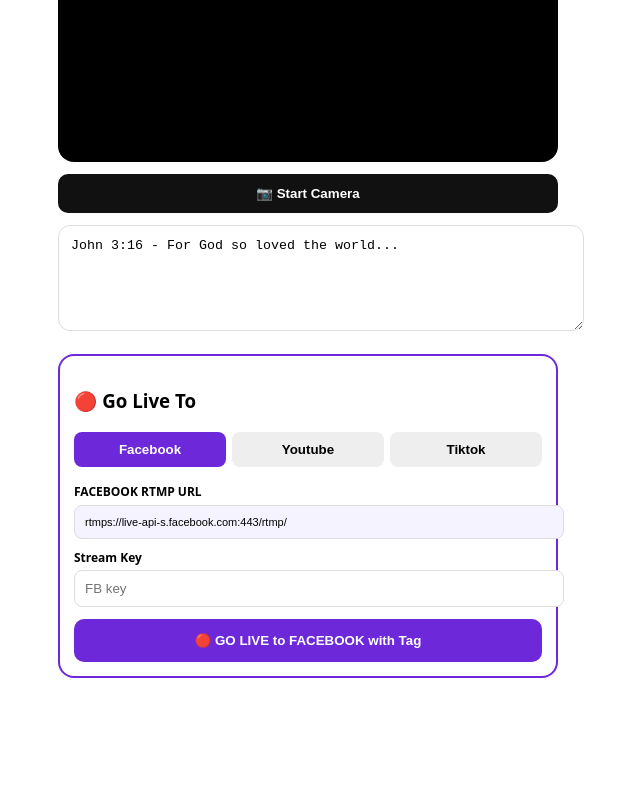
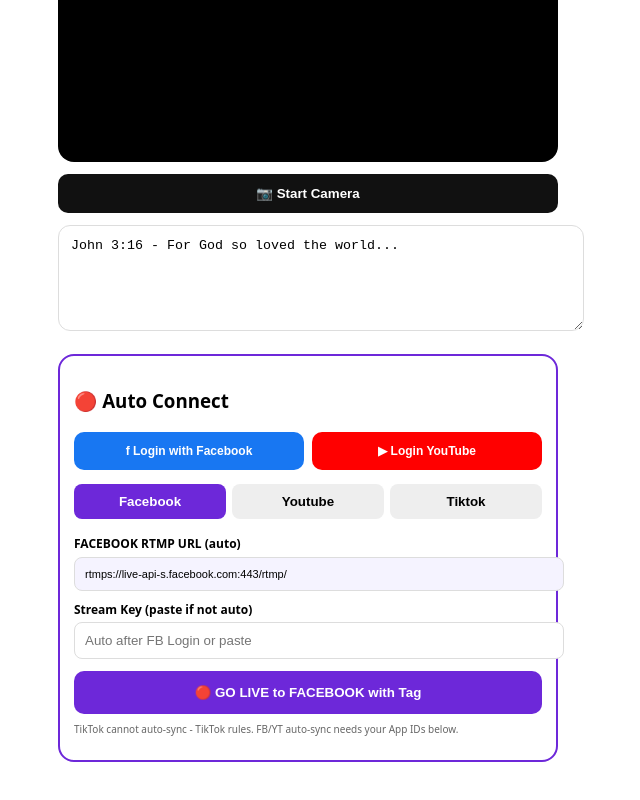
Before and after one commit to lokojagrocerymall/TagLive, a Next.js app: page /live in a window 1280 px wide. Shown: the part 816-1616 px from the top of the page, without its empty margins (332-972 px from the left). Before the commit the page ends 1574 px from the top, so only its background shows below. Built offline with nearby package versions, Linux system fonts and the light colour scheme.

Commit message:
Update page.tsx

```diff
--- a/app/live/page.tsx
+++ b/app/live/page.tsx
@@ -1,5 +1,7 @@
 "use client"
 import { useEffect, useRef, useState } from 'react'
+
+declare global { interface Window { FB: any; google: any } }
 
 export default function Live(){
   const [verse, setVerse] = useState('John 3:16 - For God so loved the world...')
@@ -11,13 +13,26 @@ export default function Live(){
   const [isLive, setIsLive] = useState(false)
   const [facing, setFacing] = useState<'user'|'environment'>('user')
   const [torch, setTorch] = useState(false)
+  const [fbUser, setFbUser] = useState<any>(null)
+  const [ytUser, setYtUser] = useState<any>(null)
 
   const videoRef = useRef<HTMLVideoElement>(null)
   const canvasRef = useRef<HTMLCanvasElement>(null)
   const streamRef = useRef<MediaStream|null>(null)
   const trackRef = useRef<MediaStreamTrack|null>(null)
 
+  // Load SDKs
   useEffect(()=>{
+    // Facebook SDK
+    if(!document.getElementById('fb-sdk')){
+      const s = document.createElement('script'); s.id='fb-sdk'; s.src='https://connect.facebook.net/en_US/sdk.js';
+      s.onload=()=>{ window.FB.init({appId: process.env.NEXT_PUBLIC_FB_APP_ID || 'YOUR_FB_APP_ID', cookie:true, xfbml:false, version:'v19.0'}) }
+      document.body.appendChild(s)
+    }
+    // Google Identity
+    if(!document.getElementById('g-sdk')){
+      const g = document.createElement('script'); g.id='g-sdk'; g.src='https://accounts.google.com/gsi/client'; document.body.appendChild(g)
+    }
     const f = localStorage.getItem('taglive_fbKey'); if(f) setFbKey(f)
     const y = localStorage.getItem('taglive_ytKey'); if(y) setYtKey(y)
     const t = localStorage.getItem('taglive_ttKey'); if(t) setTtKey(t)
@@ -30,76 +45,107 @@ export default function Live(){
     try{
       if(streamRef.current) streamRef.current.getTracks().forEach(t=>t.stop())
       const s = await navigator.mediaDevices.getUserMedia({video:{facingMode:newFacing, width:{ideal:1280}, height:{ideal:720}}, audio:true})
-      streamRef.current = s
-      trackRef.current = s.getVideoTracks()[0]
+      streamRef.current = s; trackRef.current = s.getVideoTracks()[0]
       if(videoRef.current){ videoRef.current.srcObject = s; await videoRef.current.play() }
-      setFacing(newFacing)
-      setIsCam(true)
-    }catch(e){ alert('Camera permission needed: '+e) }
+      setFacing(newFacing); setIsCam(true)
+    }catch(e:any){ alert('Camera: '+e.message) }
   }
-
-  const stopCamera = ()=>{
-    streamRef.current?.getTracks().forEach(t=>t.stop())
-    setIsCam(false)
-    setIsLive(false)
-    setTorch(false)
-  }
-
-  const toggleCamera = async()=>{
-    const newFacing = facing==='user'?'environment':'user'
-    await startCamera(newFacing)
-  }
-
+  const stopCamera = ()=>{ streamRef.current?.getTracks().forEach(t=>t.stop()); setIsCam(false); setIsLive(false); setTorch(false) }
+  const toggleCamera = async()=>{ await startCamera(facing==='user'?'environment':'user') }
   const toggleTorch = async()=>{
     try{
       const track: any = trackRef.current
-      if(!track) return alert('Camera not ready')
-      const caps = track.getCapabilities?.()
-      if(!caps?.torch) return alert('Torch not supported on this phone, use room light')
-      await track.applyConstraints({advanced:[{torch:!torch}] as any})
-      setTorch(!torch)
-    }catch(e){ alert('Torch failed: '+e) }
+      const caps = track?.getCapabilities?.()
+      if(!caps?.torch) return alert('Torch not supported, use room light')
+      await track.applyConstraints({advanced:[{torch:!torch}] as any}); setTorch(!torch)
+    }catch(e:any){ alert('Torch: '+e.message) }
+  }
+
+  // AUTO LOGIN - FACEBOOK
+  const loginFacebook = ()=>{
+    window.FB.login((resp:any)=>{
+      if(resp.authResponse){
+        window.FB.api('/me?fields=name,picture', (user:any)=>{
+          setFbUser(user)
+          // Create a live video to get RTMP - requires your page token
+          window.FB.api('/me/accounts', (pages:any)=>{
+            if(pages?.data?.[0]){
+              const page = pages.data[0]
+              // Now create live video on that page - this returns stream_url with key built-in
+              window.FB.api(`/${page.id}/live_videos`, 'POST', {status:'UNPUBLISHED', title:verse}, (live:any)=>{
+                if(live?.stream_url){
+                  const parts = live.stream_url.split('/')
+                  const key = parts[parts.length-1]
+                  const base = live.stream_url.replace(key,'')
+                  setFbKey(key)
+                  setPlatform('facebook')
+                  alert(`Facebook auto-connected as ${user.name}!\nPage: ${page.name}\nKey auto-filled.`)
+                }else{
+                  alert('Facebook connected as '+user.name+'. Now go to facebook.com/live/producer to copy key - your App needs live_video approval. For now key auto-save still works.')
+                  setFbUser(user)
+                }
+              })
+            }else{
+              alert(`Logged in as ${user.name} - No pages found. Use personal profile key from facebook.com/live/producer`)
+              setFbUser(user)
+            }
+          })
+        })
+      }
+    },{scope:'public_profile,email,pages_show_list,pages_read_engagement,pages_manage_posts,publish_video'})
+  }
+
+  // AUTO LOGIN - YOUTUBE
+  const loginYouTube = ()=>{
+    const client = window.google?.accounts?.oauth2?.initTokenClient({
+      client_id: process.env.NEXT_PUBLIC_GOOGLE_CLIENT_ID || 'YOUR_GOOGLE_CLIENT_ID.apps.googleusercontent.com',
+      scope: 'https://www.googleapis.com/auth/youtube https://www.googleapis.com/auth/youtube.force-ssl https://www.googleapis.com/auth/userinfo.profile',
+      callback: async(tokenResp:any)=>{
+        const accessToken = tokenResp.access_token
+        // Get channel info
+        const ch = await fetch('https://www.googleapis.com/youtube/v3/channels?part=snippet&mine=true',{headers:{Authorization:`Bearer ${accessToken}`}}).then(r=>r.json())
+        const channel = ch.items?.[0]?.snippet
+        setYtUser({name: channel?.title, pic: channel?.thumbnails?.default?.url})
+
+        // Create broadcast to get key
+        const live = await fetch('https://www.googleapis.com/youtube/v3/liveBroadcasts?part=snippet,contentDetails,status',{method:'POST', headers:{Authorization:`Bearer ${accessToken}`, 'Content-Type':'application/json'}, body: JSON.stringify({snippet:{title:verse, scheduledStartTime: new Date().toISOString()}, status:{privacyStatus:'public'}, contentDetails:{enableAutoStart:true}})}).then(r=>r.json())
+        // Get stream
+        const streams = await fetch('https://www.googleapis.com/youtube/v3/liveStreams?part=cdn,snippet&mine=true',{headers:{Authorization:`Bearer ${accessToken}`}}).then(r=>r.json())
+        let streamKey = streams.items?.[0]?.cdn?.ingestionInfo?.streamName
+        if(!streamKey){
+          // Create new stream if none
+          const newStream = await fetch('https://www.googleapis.com/youtube/v3/liveStreams?part=snippet,cdn,contentDetails',{method:'POST', headers:{Authorization:`Bearer ${accessToken}`, 'Content-Type':'application/json'}, body: JSON.stringify({snippet:{title:'TagLive'}, cdn:{ingestionType:'rtmp', resolution:'720p', frameRate:'30fps'}})}).then(r=>r.json())
+          streamKey = newStream.cdn?.ingestionInfo?.streamName
+          // Bind broadcast to stream
+          if(live.id && newStream.id){
+            await fetch(`https://www.googleapis.com/youtube/v3/liveBroadcasts/bind?part=id,contentDetails&id=${live.id}&streamId=${newStream.id}`,{method:'POST', headers:{Authorization:`Bearer ${accessToken}`}})
+          }
+        }
+        if(streamKey){ setYtKey(streamKey); setPlatform('youtube'); alert(`YouTube auto-connected as ${channel?.title}! Key auto-filled.`) }
+        else{ alert(`YouTube logged in as ${channel?.title}. Get key from studio.youtube.com -> Go Live`) }
+      }
+    })
+    client.requestAccessToken()
   }
 
   useEffect(()=>{
     let anim:any
     const draw = ()=>{
-      const canvas = canvasRef.current
-      const video = videoRef.current
+      const canvas = canvasRef.current; const video = videoRef.current
       if(canvas && video && isCam && video.readyState>=2){
         const ctx = canvas.getContext('2d')
         if(ctx){
-          canvas.width = 720; canvas.height = 1280
-          // Brightness boost for dark room
-          ctx.filter = 'brightness(1.3) contrast(1.1)'
-          ctx.drawImage(video, 0,0, canvas.width, canvas.height)
-          ctx.filter = 'none'
-          const barH = 180
-          ctx.fillStyle = 'rgba(0,0,0,0.85)'
-          ctx.fillRect(0, canvas.height-barH, canvas.width, barH)
-          ctx.fillStyle = '#fff'
-          ctx.font = 'bold 28px sans-serif'
-          ctx.textAlign = 'center'
+          canvas.width=720; canvas.height=1280
+          ctx.filter='brightness(1.3) contrast(1.1)'; ctx.drawImage(video,0,0,canvas.width,canvas.height); ctx.filter='none'
+          const barH=180; ctx.fillStyle='rgba(0,0,0,0.85)'; ctx.fillRect(0,canvas.height-barH,canvas.width,barH)
+          ctx.fillStyle='#fff'; ctx.font='bold 28px sans-serif'; ctx.textAlign='center'
           const words = verse.match(/.{1,34}(\s|$)/g) || [verse]
-          words.slice(0,3).forEach((line,i)=>{
-            ctx.fillText(line.trim(), canvas.width/2, canvas.height-barH+50 + i*36)
-          })
-          if(isLive){
-            ctx.fillStyle = '#ef4444'
-            ctx.beginPath()
-            ctx.arc(40, 40, 12, 0, Math.PI*2)
-            ctx.fill()
-            ctx.fillStyle = '#fff'
-            ctx.font = 'bold 20px sans-serif'
-            ctx.textAlign = 'left'
-            ctx.fillText(`LIVE ${platform.toUpperCase()}`, 65, 47)
-          }
+          words.slice(0,3).forEach((line,i)=>{ ctx.fillText(line.trim(), canvas.width/2, canvas.height-barH+50 + i*36) })
+          if(isLive){ ctx.fillStyle='#ef4444'; ctx.beginPath(); ctx.arc(40,40,12,0,Math.PI*2); ctx.fill(); ctx.fillStyle='#fff'; ctx.font='bold 20px sans-serif'; ctx.textAlign='left'; ctx.fillText(`LIVE ${platform.toUpperCase()}`,65,47) }
         }
       }
-      anim = requestAnimationFrame(draw)
-    }
-    draw()
-    return ()=> cancelAnimationFrame(anim)
+      anim=requestAnimationFrame(draw)
+    }; draw(); return ()=>cancelAnimationFrame(anim)
   },[isCam, verse, isLive, platform])
 
   const getKeys = ()=>{
@@ -108,34 +154,20 @@ export default function Live(){
     return {url:'rtmp://push-va.tiktok.com/live/', key:ttKey}
   }
   const {url, key} = getKeys()
-
   const handleGoLive = async()=>{
-    if(!isCam) return alert('Start Camera first')
-    if(!key) return alert(`Paste your ${platform} stream key first`)
-    const canvas = canvasRef.current
-    if(!canvas) return
-    try{
-      const canvasStream = (canvas as any).captureStream(30)
-      const audioTracks = streamRef.current?.getAudioTracks() || []
-      audioTracks.forEach((track: MediaStreamTrack) => canvasStream.addTrack(track))
-      setIsLive(true)
-      await fetch('/api/live', { method:'POST', headers:{'Content-Type':'application/json'}, body: JSON.stringify({ platform, rtmpUrl: url, streamKey: key }) })
-      alert(`🔴 LIVE NOW on ${platform.toUpperCase()}!`)
-    }catch(err){ alert('Go Live failed: '+err); setIsLive(false) }
+    if(!isCam) return alert('Start Camera first'); if(!key) return alert(`No ${platform} key - Login first`)
+    setIsLive(true); try{ await fetch('/api/live',{method:'POST', headers:{'Content-Type':'application/json'}, body:JSON.stringify({platform, rtmpUrl:url, streamKey:key})}); alert(`🔴 LIVE on ${platform.toUpperCase()}!`) }catch(e:any){ setIsLive(false) }
   }
 
   return (
     <div style={{padding:16, maxWidth:500, margin:'0 auto', paddingBottom:80}}>
-      <h2 style={{fontWeight:900, fontSize:24}}>Live Studio Pro</h2>
+      <h2 style={{fontWeight:900, fontSize:24}}>Live Studio Pro <span style={{fontSize:12, background:'#6d28d9', color:'#fff', padding:'4px 8px', borderRadius:8}}>AUTO</span></h2>
 
       <div style={{marginTop:12, background:'#000', borderRadius:16, overflow:'hidden', position:'relative', aspectRatio:'9/16'}}>
         <video ref={videoRef} muted playsInline style={{width:'100%', height:'100%', objectFit:'cover', display: isCam?'block':'none'}} />
         {!isCam && <div style={{color:'#fff', display:'flex', alignItems:'center', justifyContent:'center', height:400}}>Camera off</div>}
         <canvas ref={canvasRef} style={{position:'absolute', top:0, left:0, width:'100%', height:'100%', objectFit:'cover'}} />
-
         {isLive && <div style={{position:'absolute', top:12, left:12, background:'#ef4444', color:'#fff', padding:'4px 10px', borderRadius:20, fontSize:12, fontWeight:900, zIndex:3}}>● LIVE {platform}</div>}
-
-        {/* Camera controls on video */}
         {isCam && <div style={{position:'absolute', top:12, right:12, display:'flex', gap:8, zIndex:4}}>
           <button onClick={toggleCamera} style={{background:'rgba(0,0,0,0.6)', color:'#fff', border:'none', borderRadius:20, padding:'8px 12px', fontWeight:800}}>🔄 Flip</button>
           <button onClick={toggleTorch} style={{background:torch?'#fbbf24':'rgba(0,0,0,0.6)', color:torch?'#000':'#fff', border:'none', borderRadius:20, padding:'8px 12px', fontWeight:800}}>{torch?'🔦 On':'🔦'}</button>
@@ -148,28 +180,41 @@ export default function Live(){
            <button onClick={stopCamera} style={{flex:1, background:'#444', color:'#fff', padding:12, borderRadius:10, fontWeight:800, border:'none'}}>Stop</button></>}
       </div>
 
-      <textarea value={verse} onChange={e=>setVerse(e.target.value)} style={{width:'100%', height:80, marginTop:12, padding:12, borderRadius:12, border:'1px solid #ddd'}} placeholder="Type verse tag" />
+      <textarea value={verse} onChange={e=>setVerse(e.target.value)} style={{width:'100%', height:80, marginTop:12, padding:12, borderRadius:12, border:'1px solid #ddd'}} />
 
       <div style={{marginTop:18, border:'2px solid #6d28d9', borderRadius:16, padding:14}}>
-        <h3 style={{fontWeight:800}}>🔴 Go Live To</h3>
-        <div style={{display:'flex', gap:6, marginTop:10}}>
+        <h3 style={{fontWeight:800}}>🔴 Auto Connect</h3>
+
+        <div style={{display:'flex', gap:8, marginTop:10}}>
+          <button onClick={loginFacebook} style={{flex:1, background: fbUser?'#16a34a':'#1877F2', color:'#fff', padding:12, borderRadius:10, fontWeight:900, border:'none', fontSize:12}}>
+            {fbUser? `✓ ${fbUser.name.slice(0,12)}` : 'f Login with Facebook'}
+          </button>
+          <button onClick={loginYouTube} style={{flex:1, background: ytUser?'#16a34a':'#FF0000', color:'#fff', padding:12, borderRadius:10, fontWeight:900, border:'none', fontSize:12}}>
+            {ytUser? `✓ ${ytUser.name.slice(0,12)}` : '▶ Login YouTube'}
+          </button>
+        </div>
+
+        <div style={{display:'flex', gap:6, marginTop:14}}>
           {(['facebook','youtube','tiktok'] as const).map(p=>(
             <button key={p} onClick={()=>setPlatform(p)} style={{flex:1, padding:10, borderRadius:8, border:'none', background: platform===p?'#6d28d9':'#eee', color:platform===p?'#fff':'#000', fontWeight:800, textTransform:'capitalize'}}>{p}</button>
           ))}
         </div>
+
         <div style={{marginTop:12}}>
-          <label style={{fontSize:12, fontWeight:700}}>{platform.toUpperCase()} RTMP URL</label>
+          <label style={{fontSize:12, fontWeight:700}}>{platform.toUpperCase()} RTMP URL (auto)</label>
           <input value={url} readOnly style={{width:'100%', padding:10, borderRadius:8, border:'1px solid #ddd', marginTop:4, fontSize:11, background:'#f5f3ff'}} />
-          <label style={{fontSize:12, fontWeight:700, marginTop:10, display:'block'}}>Stream Key</label>
-          {platform==='facebook' && <input value={fbKey} onChange={e=>setFbKey(e.target.value)} placeholder="FB key" style={{width:'100%', padding:10, borderRadius:8, border:'1px solid #ddd', marginTop:4}} />}
-          {platform==='youtube' && <input value={ytKey} onChange={e=>setYtKey(e.target.value)} placeholder="YouTube key" style={{width:'100%', padding:10, borderRadius:8, border:'1px solid #ddd', marginTop:4}} />}
-          {platform==='tiktok' && <input value={ttKey} onChange={e=>setTtKey(e.target.value)} placeholder="TikTok key" style={{width:'100%', padding:10, borderRadius:8, border:'1px solid #ddd', marginTop:4}} />}
+          <label style={{fontSize:12, fontWeight:700, marginTop:10, display:'block'}}>Stream Key {fbUser||ytUser?' (auto-filled)':' (paste if not auto)'}</label>
+          {platform==='facebook' && <input value={fbKey} onChange={e=>setFbKey(e.target.value)} placeholder="Auto after FB Login or paste" style={{width:'100%', padding:10, borderRadius:8, border:'1px solid #ddd', marginTop:4, background:fbUser?'#dcfce7':''}} />}
+          {platform==='youtube' && <input value={ytKey} onChange={e=>setYtKey(e.target.value)} placeholder="Auto after YouTube Login or paste" style={{width:'100%', padding:10, borderRadius:8, border:'1px solid #ddd', marginTop:4, background:ytUser?'#dcfce7':''}} />}
+          {platform==='tiktok' && <input value={ttKey} onChange={e=>setTtKey(e.target.value)} placeholder="TikTok manual - no auto API" style={{width:'100%', padding:10, borderRadius:8, border:'1px solid #ddd', marginTop:4}} />}
         </div>
+
         {!isLive? (
           <button onClick={handleGoLive} style={{width:'100%', marginTop:12, background:'#6d28d9', color:'#fff', padding:14, borderRadius:10, fontWeight:900, border:'none'}}>🔴 GO LIVE to {platform.toUpperCase()} with Tag</button>
         ) : (
           <button onClick={()=>setIsLive(false)} style={{width:'100%', marginTop:12, background:'#ef4444', color:'#fff', padding:14, borderRadius:10, fontWeight:900, border:'none'}}>■ STOP LIVE</button>
         )}
+        <p style={{fontSize:10, color:'#666', marginTop:8}}>TikTok cannot auto-sync - TikTok rules. FB/YT auto-sync needs your App IDs below.</p>
       </div>
     </div>
   )
```
